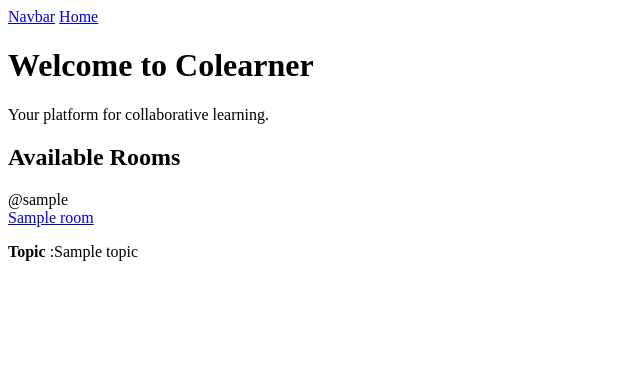
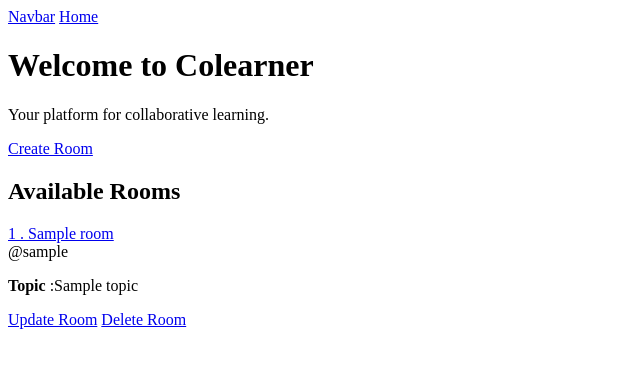
Before and after one commit to parthu05/CoLearner, a Django app: page / in a window 1280 px wide. Shown: the top 368 px of the page, without its empty margins (0-640 px from the left). Run offline with Django 5.2, Linux system fonts and the light colour scheme; tables that the repository leaves empty hold one stand-in row (values such as "Sample post").

Commit message:
added the crud operations

```diff
--- a/base/urls.py
+++ b/base/urls.py
@@ -4,4 +4,7 @@ from . import views
 urlpatterns = [
     path('', views.home, name='home'),
     path('room/<str:pk>/',views.room,name="room"),
+    path('create_room/',views.createRoom,name="create_room"),
+    path('update_room/<int:pk>/',views.updateRoom,name="update_room"),
+    path('delete_room/<int:pk>/',views.deleteRoom,name="delete_room"),
 ]
--- a/base/views.py
+++ b/base/views.py
@@ -1,13 +1,8 @@
-from django.shortcuts import render, HttpResponse
+from django.shortcuts import render, redirect
 from .models import Room
+from .forms import RoomForm
 
 # Create your views here.
-
-rooms = [
-    {'id': 1, 'name': 'Room 1'},
-    {'id': 2, 'name': 'Room 2'},
-    {'id': 3, 'name': 'Room 3'},
-]
 
 def home(req):
     rooms = Room.objects.all()
@@ -17,3 +12,29 @@ def room(req,pk):
     room = Room.objects.get(id=pk)
     context = {'room':room}
     return render(req, 'room.html',context)
+
+def createRoom(req):
+    form = RoomForm()
+    if req.method == 'POST':
+        form = RoomForm(req.POST)
+        if form.is_valid():
+            form.save()
+            return redirect('home')
+    return render(req, 'room_form.html',{'form':form})
+
+def updateRoom(req,pk):
+    room = Room.objects.get(id=pk)
+    form = RoomForm(instance=room)
+    if req.method =='POST':
+        form = RoomForm(req.POST, instance = room)
+        if form.is_valid():
+            form.save()
+            return redirect('home')
+    return render(req, 'room_form.html',{'form':form})
+
+def deleteRoom(req,pk):
+    room = Room.objects.get(id=pk)
+    if req.method == 'POST':
+        room.delete()
+        return redirect('home')
+    return render(req, 'delete.html',{'obj':room})
--- a/templates/home.html
+++ b/templates/home.html
@@ -3,14 +3,17 @@
 <p>Your platform for collaborative learning.</p>
 
 <div>
+    <a href="{% url 'create_room'%}">Create Room</a>
   <h2>Available Rooms</h2>
   <div>
     {% for room in rooms %}
     <div>
+        <a href="{% url "room" room.id%}">{{room.id}} . {{ room.name }}</a>
+        <br>
         <span>@{{room.host}}</span>
-        <br>
-        <a href="{% url "room" room.id%}">{{ room.name }}</a>
         <p><b>Topic</b> :{{room.topic}}</p>
+        <a href="{% url "update_room" room.id %}">Update Room</a>
+        <a href="{% url "delete_room" room.id %}">Delete Room</a>
     </div>
     <br>
     {% endfor %}
--- a/templates/room.html
+++ b/templates/room.html
@@ -2,3 +2,5 @@
 <h2>{{room.name}}</h2>
 <h3>Host: @{{room.host}}</h3>
 <p><b>Topic:</b> {{room.topic}}</p>
+
+{% endblock %}
```
Also changed, not shown: base/forms.py (added, +7 -0 lines), templates/delete.html (added, +9 -0 lines), templates/room_form.html (added, +9 -0 lines).
